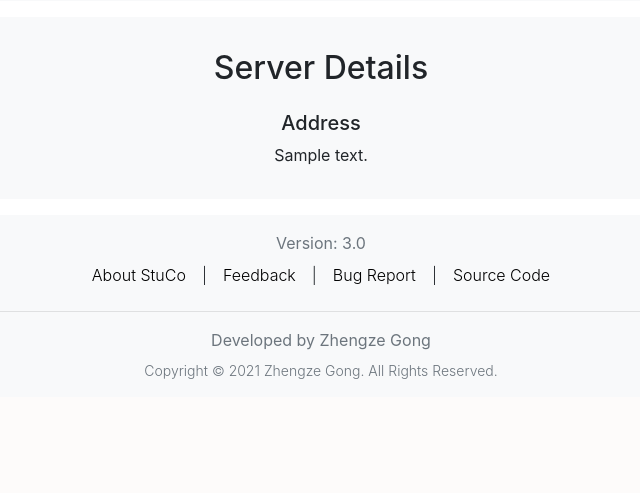
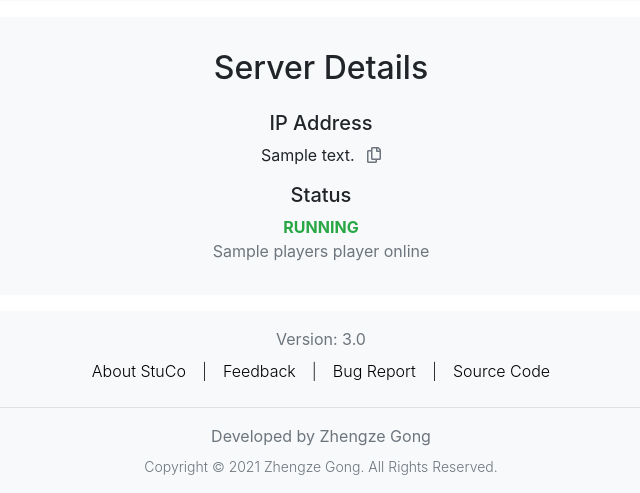
Before and after one commit to mcstuco/intro2mc_v3, a Django app: template intro2mc/templates/account.html in a window 1280 px wide. Shown: the part 1041-1534 px from the top of the page, without its empty margins (319-959 px from the left). Before the commit the page ends 1420 px from the top, so only its background shows below. Run offline with Django 3.2, Linux system fonts and the light colour scheme; tables that the repository leaves empty hold one stand-in row (values such as "Sample post"); the template is opened without the code that fills it: values that come from a table or form of the project are taken from there, most other values are stand-ins (such as "Sample title", 1, 10 or a date in 2020); grey boxes marked "Sample" are stand-in pictures; parts of the project's set-up code (start-up, migrations or seed data) failed here and were passed over.

Commit message:
add server status check

```diff
--- a/intro2mc/pipeline.py
+++ b/intro2mc/pipeline.py
@@ -20,7 +20,7 @@ def auth_allowed(backend, details, response, *args, **kwargs):
     roster = list(filter(None, cfg.roster.split(',')))
     if username not in roster:
         error = access_denied_err(
-            f"User {username} is not registered in the system."
+            f"User {username} is not registered in the course system."
         )
 
         backend.strategy.session_set('error', error)
--- a/intro2mc/templates/account.html
+++ b/intro2mc/templates/account.html
@@ -3,6 +3,29 @@
 
 {% block title %}
     Student Portal
+{% endblock %}
+
+{% block script %}
+    <script>
+        function copy() {
+            navigator.clipboard.writeText("{{ server.address }}")
+        }
+        $(document).ready(function(){
+            $('.popover-dismiss').popover({
+                trigger: 'focus'
+            })
+            $('[data-toggle="popover"]').popover()
+        });
+    </script>
+{% endblock %}
+
+{% block style %}
+    <style>
+        i:hover {
+            cursor: pointer;
+            color: black !important;
+        }
+    </style>
 {% endblock %}
 
 {% block content %}
@@ -38,8 +61,22 @@
         <div class="text-center m-3 p-3 bg-light content-box">
             <div class="h2 p-3">Server Details</div>
             <div class="pb-3">
-                <div class="h5">Address</div>
-                <div>{{ server.address }}</div>
+                <div class="h5">IP Address</div>
+                <div>
+                    {{ server.address }} <a tabindex="0" id="copy" data-trigger="focus" onClick="copy()" data-toggle="popover" data-content="Copied to clipboard!">
+                        <i class="far fa-copy text-muted ml-2"></i>
+                    </a>
+                </div>
+            </div>
+            <div class="pb-3">
+                <div class="h5">Status</div>
+                {% if server.players %}
+                    <div class="text-success text-uppercase font-weight-bold">running</div>
+                    <div class="text-muted">{{ server.players }} player{% if server.players > 1 %}s{% endif %} online</div>
+                {% else %}
+                    <div class="text-danger text-uppercase font-weight-bold">offline</div>
+                    <div class="text-muted">We might be running server maintenance. Please try again later. Contact us if this issue persists.</div>
+                {% endif %}
             </div>
         </div>
     {% endif %}
--- a/intro2mc/templates/base.html
+++ b/intro2mc/templates/base.html
@@ -40,6 +40,7 @@
             }
         </script>
         {% block script %}{% endblock %}
+        {% block style %}{% endblock %}
     </head>
 
 	<body>
--- a/requirements.txt
+++ b/requirements.txt
@@ -1,12 +1,16 @@
 asgiref==3.4.1
+asyncio-dgram==1.2.0
 certifi==2021.10.8
 cffi==1.15.0
 charset-normalizer==2.0.10
+click==7.1.2
 cryptography==36.0.1
 defusedxml==0.7.1
 Django==4.0.1
+dnspython==2.1.0
 idna==3.3
 install==1.3.5
+mcstatus==8.0.0
 numpy==1.22.0
 oauthlib==3.1.1
 Pillow==9.0.0
```
Also changed, not shown: intro2mc/views.py (+11 -1 lines).
